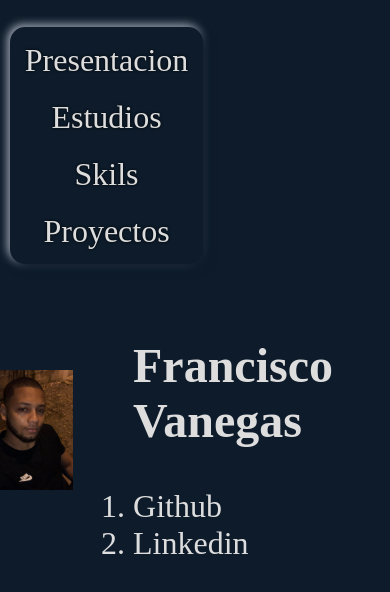
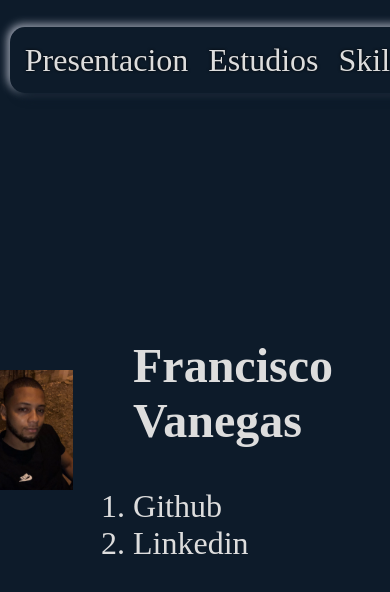
Before and after one commit to FranciscoDJVI/Javascript, a React (Create React App) app in the folder mifirstpage/: page / in a window 390 px wide. Shown: the top 592 px of the page. Built offline with nearby package versions, Linux system fonts and the light colour scheme.

Commit message:
fix: responsive desing

```diff
--- a/mifirstpage/src/App.css
+++ b/mifirstpage/src/App.css
@@ -118,7 +118,7 @@ ol li {
   }
   .navbar {
     display: flex;
-    flex-direction: column;
+    flex-direction: row;
     font-size: 1.5rem;
     margin-bottom: 100px;
     padding: 0.7rem;
@@ -168,7 +168,7 @@ ol li {
   }
   .navbar {
     display: flex;
-    flex-direction: column;
+    flex-direction: row;
     font-size: 10px;
     margin-bottom: 60px;
     padding: 0.3rem;
@@ -218,7 +218,7 @@ ol li {
     padding: 0.3rem;
     top: 2%;
     display: flex;
-    flex-direction: column;
+    flex-direction: row;
     align-items: center;
     justify-items: center;
     text-align: center;
```
